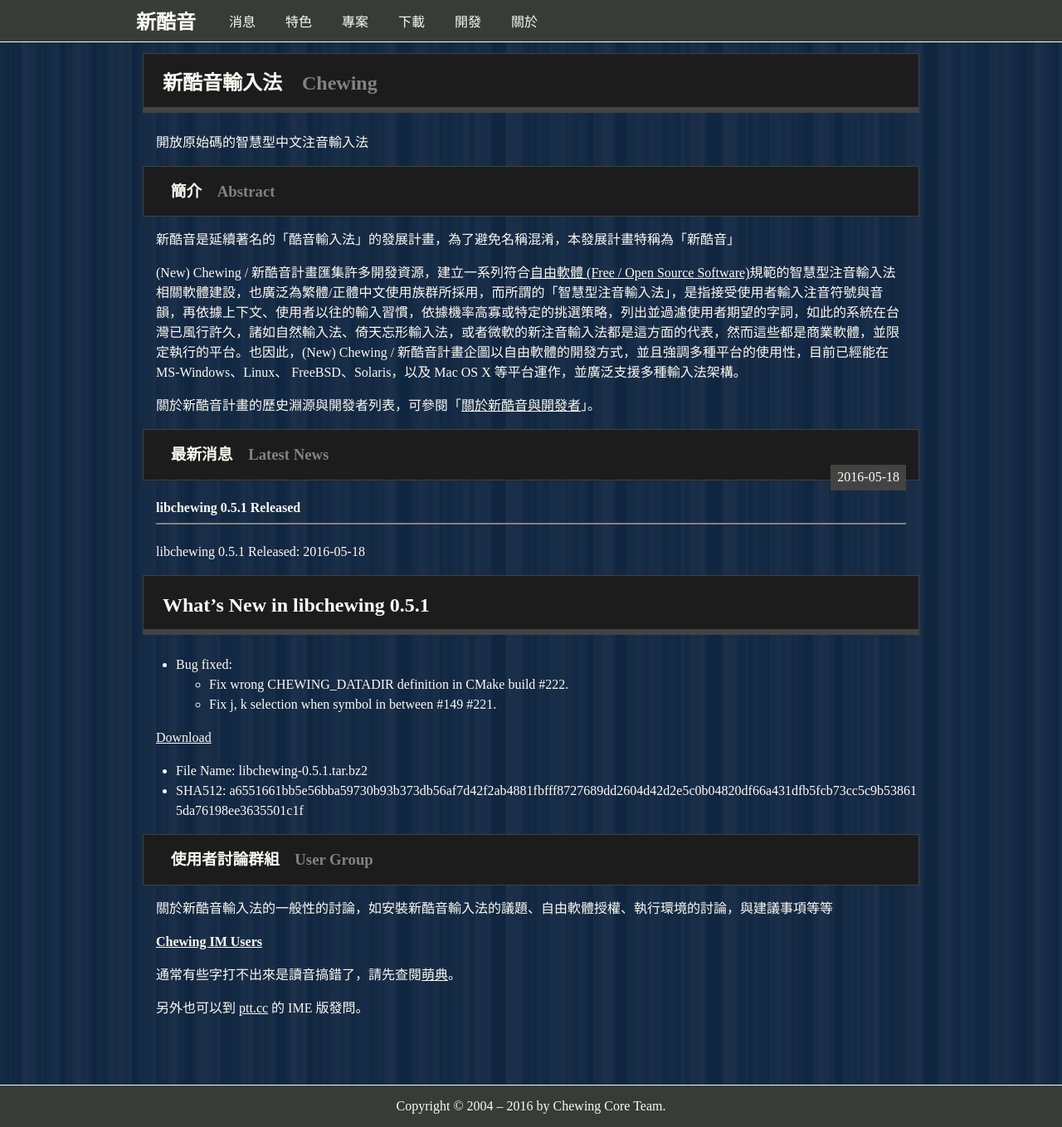
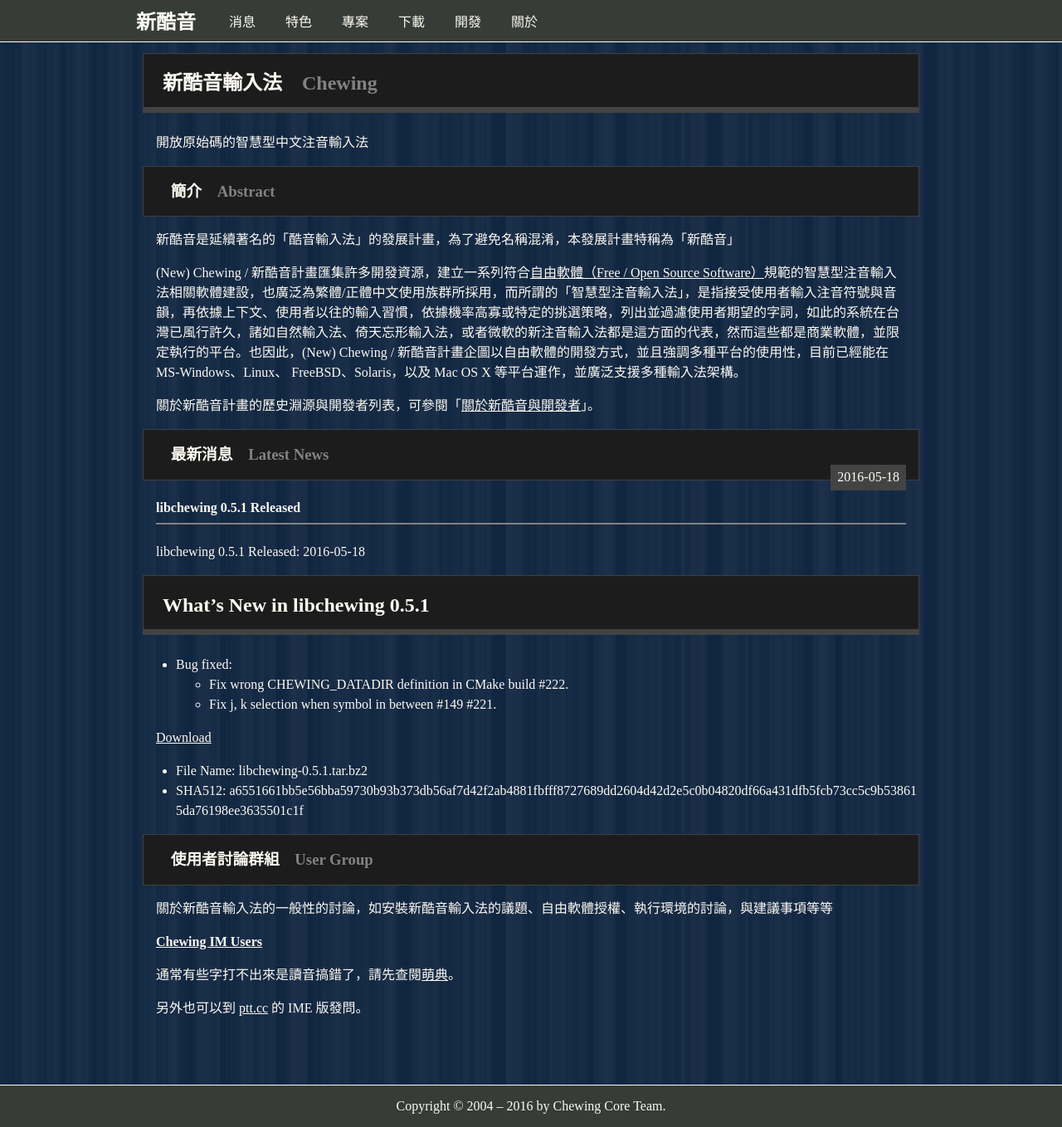
Before and after one commit to chewing/chewing.github.com, a Jekyll site: the page built from index.html, in a window 1280 px wide and 1358 px high. Shown: the whole window at 83% size. Built offline with Jekyll 4.4.1, drawn with Linux system fonts in a browser that asks for light colours.

Commit message:
Replace parenthesis to full width

```diff
--- a/index.html
+++ b/index.html
@@ -9,7 +9,7 @@
 			<h3 title="Abstract">簡介</h3>
 		</header>
 		<p>新酷音是延續著名的「酷音輸入法」的發展計畫，為了避免名稱混淆，本發展計畫特稱為「新酷音」</p>
-		<p>(New) Chewing / 新酷音計畫匯集許多開發資源，建立一系列符合<a href="http://www.opensource.org/">自由軟體 (Free / Open Source Software)</a>規範的智慧型注音輸入法相關軟體建設，也廣泛為繁體/正體中文使用族群所採用，而所謂的「智慧型注音輸入法」，是指接受使用者輸入注音符號與音韻，再依據上下文、使用者以往的輸入習慣，依據機率高寡或特定的挑選策略，列出並過濾使用者期望的字詞，如此的系統在台灣已風行許久，諸如自然輸入法、倚天忘形輸入法，或者微軟的新注音輸入法都是這方面的代表，然而這些都是商業軟體，並限定執行的平台。也因此，(New) Chewing / 新酷音計畫企圖以自由軟體的開發方式，並且強調多種平台的使用性，目前已經能在 MS-Windows、Linux、 FreeBSD、Solaris，以及 Mac OS X 等平台運作，並廣泛支援多種輸入法架構。</p>
+		<p>(New) Chewing / 新酷音計畫匯集許多開發資源，建立一系列符合<a href="http://www.opensource.org/">自由軟體（Free / Open Source Software）</a>規範的智慧型注音輸入法相關軟體建設，也廣泛為繁體/正體中文使用族群所採用，而所謂的「智慧型注音輸入法」，是指接受使用者輸入注音符號與音韻，再依據上下文、使用者以往的輸入習慣，依據機率高寡或特定的挑選策略，列出並過濾使用者期望的字詞，如此的系統在台灣已風行許久，諸如自然輸入法、倚天忘形輸入法，或者微軟的新注音輸入法都是這方面的代表，然而這些都是商業軟體，並限定執行的平台。也因此，(New) Chewing / 新酷音計畫企圖以自由軟體的開發方式，並且強調多種平台的使用性，目前已經能在 MS-Windows、Linux、 FreeBSD、Solaris，以及 Mac OS X 等平台運作，並廣泛支援多種輸入法架構。</p>
 		<p>關於新酷音計畫的歷史淵源與開發者列表，可參閱「<a href="about.html">關於新酷音與開發者</a>」。</p>
 	</section>
 	{% if site.posts != empty %}
```
